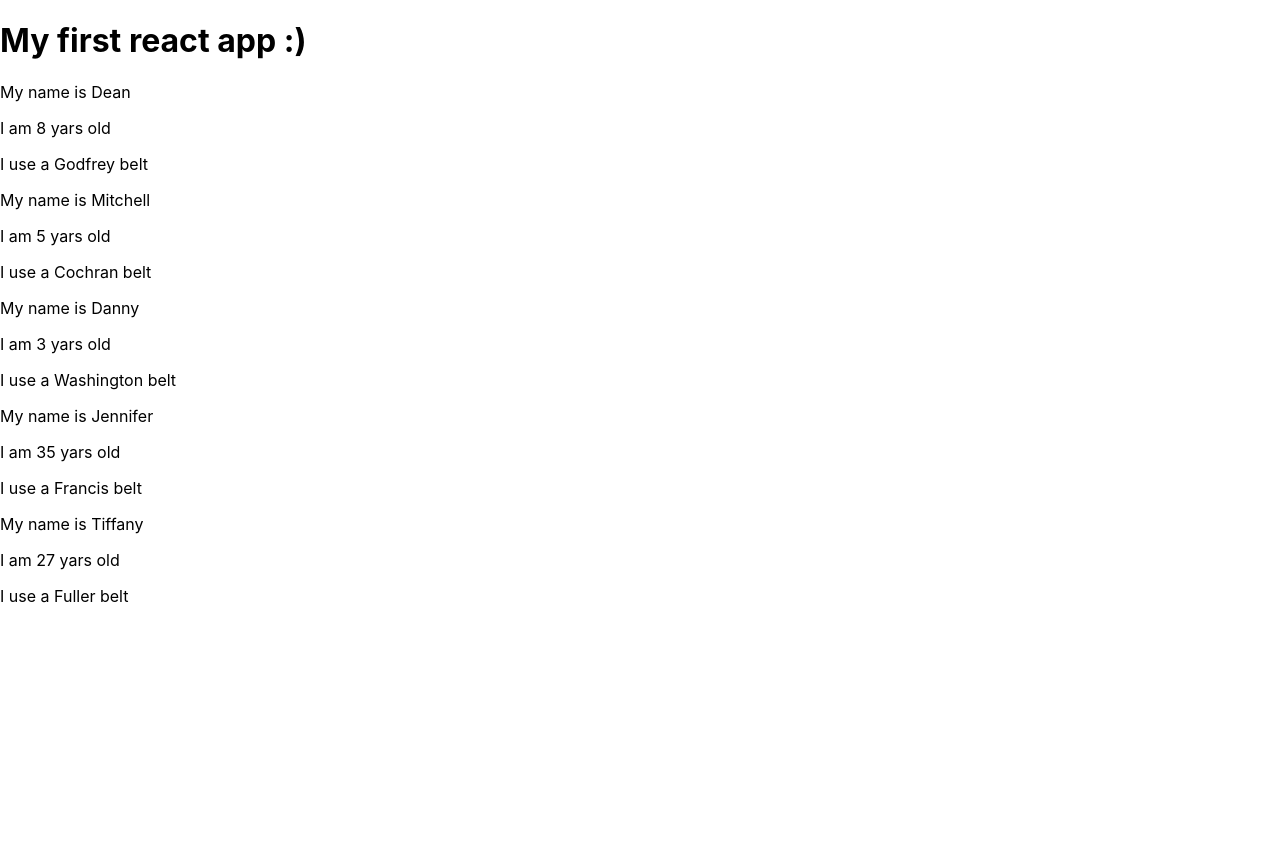
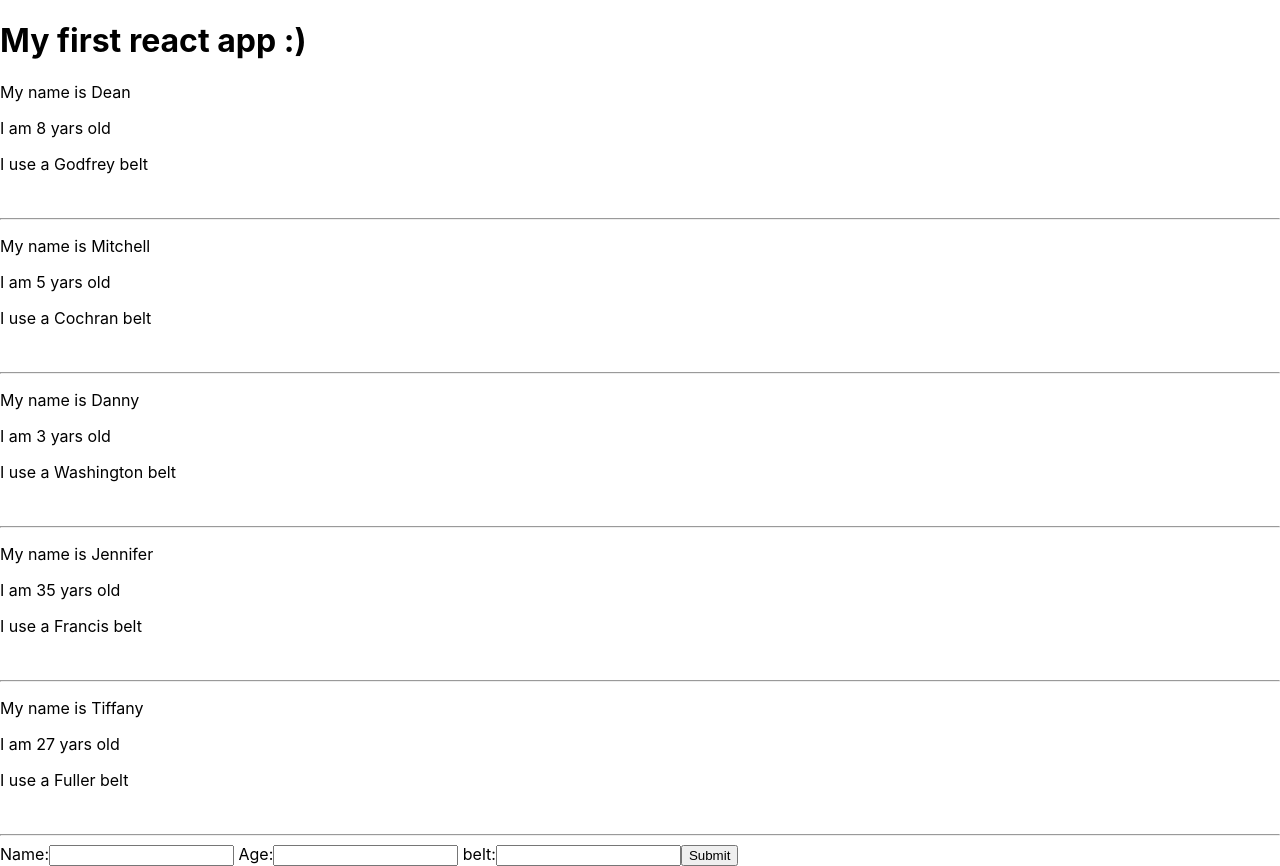
Before and after one commit to onaty/React-practice, a React (Create React App) app in the folder createreactapps/myapp/: page / in a window 1280 px wide. Before the commit the page ends 800 px from the top, so only its background shows below. Built offline with nearby package versions, Linux system fonts and the light colour scheme.

Commit message:
Add ninja

```diff
--- /dev/null
+++ b/createreactapps/myapp/src/Addninja.js
@@ -0,0 +1,39 @@
+import React, { Component } from 'react';
+
+class AddNinja extends Component {
+    state = {
+        name:null,
+        age:null,
+        belt:null
+    }
+
+    handlechange=(e)=>{
+        this.setState({
+            [e.target.id]:e.target.value
+        })
+    }
+
+    handlesubmit=(e)=>{
+        e.preventDefault()
+        console.log(this.state)
+    this.props.AddNinja(this.state)
+
+    }
+
+    render() {
+        return (
+            <div >
+                <form onSubmit={this.handlesubmit}>
+                    <label htmlFor="name"> Name:</label>
+                    <input onChange={this.handlechange} type="text" id="name" />
+                    <label htmlFor="age"> Age:</label>
+                    <input onChange={this.handlechange} type="text" id="age" />
+                    <label htmlFor="belt"> belt:</label>
+                    <input onChange={this.handlechange} type="text" id="belt" />
+                    <button>Submit</button>
+                </form>
+            </div>);
+    }
+}
+
+export default AddNinja;
--- a/createreactapps/myapp/src/App.js
+++ b/createreactapps/myapp/src/App.js
@@ -1,10 +1,11 @@
 import React, { Component } from 'react';
 import Ninjas from './ninjas';
+import AddNinja from './Addninja';
 
 
 class App extends Component {
-  state={
-    ninjas:[
+  state = {
+    ninjas: [
       {
         "age": 8,
         "name": "Dean",
@@ -32,11 +33,19 @@
       }
     ]
   }
+
+  addninja = (ninjas) => {
+    // console.log(ninjas )
+    ninjas.id=Math.random() *7
+    let fighters=[...this.state.ninjas,ninjas]
+    this.setState({ ninjas: fighters})
+  }
   render() {
     return (
       <div className="App">
         <h1>My first react app :)</h1>
         <Ninjas ninjas={this.state.ninjas} />
+        <AddNinja AddNinja={this.addninja} />
       </div>
     );
   }
--- a/createreactapps/myapp/src/ninjas.js
+++ b/createreactapps/myapp/src/ninjas.js
@@ -12,6 +12,8 @@
             <p>My name is {ninja.name}</p>
             <p>I am {ninja.age} yars old</p>
             <p>I use a {ninja.belt} belt</p>
+            <br/>
+            <hr/>
         </div>
     })
 
```
Lines whose indentation alone changed are shown as unchanged.
